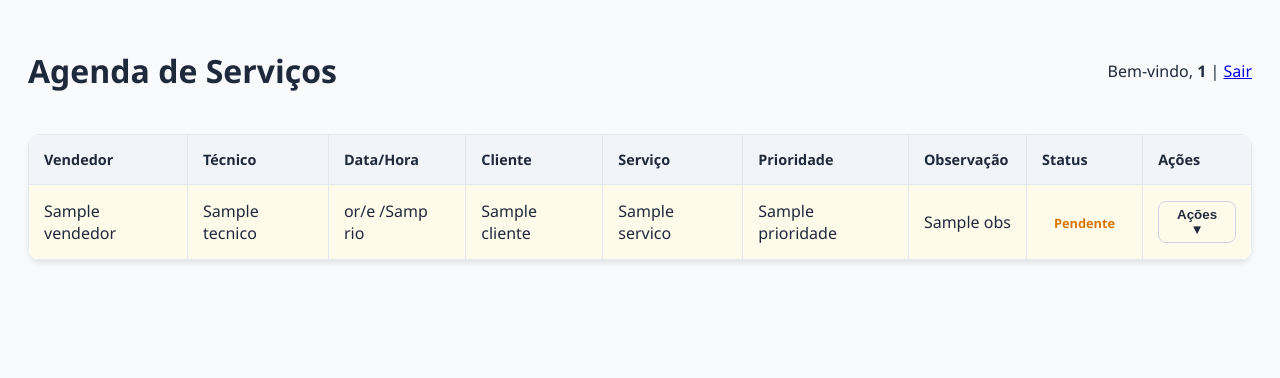
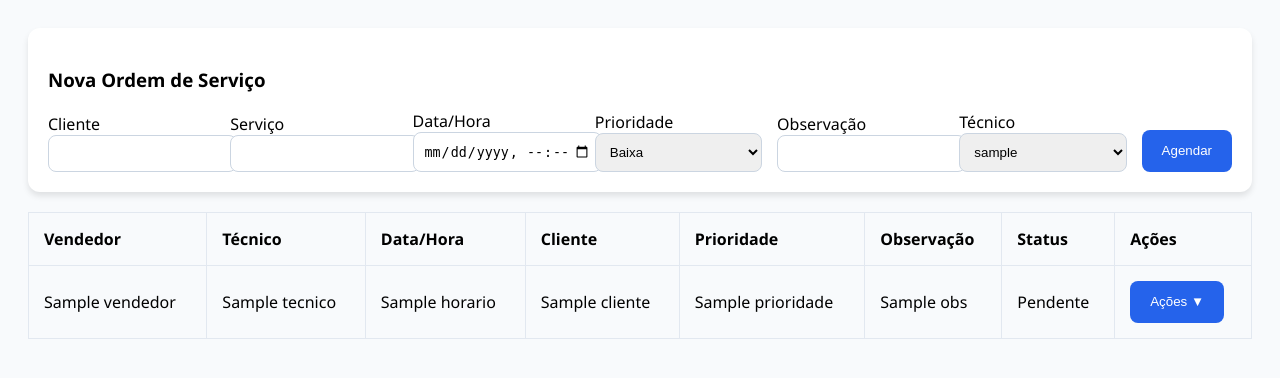
Before and after one commit to davidsonsuportelj-sys/agenda, a Flask app: template templates/index.html in a window 1280 px wide. Shown: the top 378 px of the page. Run offline with Flask 3, Linux system fonts and the light colour scheme; the visitor is signed in with stand-in values (Sample User, id 1); the template is opened without the code that fills it: most values are stand-ins (such as "Sample title", 1, 10 or a date in 2020).

Commit message:
Correção de tecnica

```diff
--- a/app.py
+++ b/app.py
@@ -1,6 +1,6 @@
 import os
 import requests
-from flask import Flask, render_template, request, redirect, url_for, abort
+from flask import Flask, render_template, request, redirect, url_for
 from flask_login import LoginManager, UserMixin, login_user, login_required, logout_user, current_user
 from supabase import create_client
 from dotenv import load_dotenv
@@ -27,44 +27,22 @@ class User(UserMixin):
         self.role = role
 
 def registrar_log(os_id, acao):
-    try:
-        supabase.table("logs_os").insert({"usuario": current_user.id, "os_id": os_id, "acao": acao}).execute()
-    except Exception as e:
-        print(f"Erro ao registrar log: {e}")
+    supabase.table("logs_os").insert({"usuario": current_user.id, "os_id": os_id, "acao": acao}).execute()
 
 def enviar_whatsapp(telefone, mensagem):
     url_zapi = f"https://api.z-api.io/instances/{ZAPI_INSTANCE_ID}/token/{ZAPI_TOKEN}/send-messages"
-    headers = {"Client-Token": ZAPI_TOKEN, "Content-Type": "application/json"}
-    payload = {"phone": telefone, "message": mensagem}
-    try:
-        response = requests.post(url_zapi, json=payload, headers=headers)
-        print(f"DEBUG Z-API Status: {response.status_code} | Resposta: {response.text}")
-    except Exception as e:
-        print(f"Erro ao comunicar com Z-API: {e}")
-
-# Notifica Admin e Vendedores ao finalizar
-def notificar_conclusao(os_id, cliente, servico):
-    # Busca telefones de Admins e Vendedores
-    usuarios_alvo = supabase.table("usuarios").select("telefone").in_("role", ["admin", "vendedor"]).execute().data
-    msg = f"✅ *OS Finalizada!*\nID: {os_id}\nCliente: {cliente}\nServiço: {servico}"
-
-    for user in usuarios_alvo:
-        if user.get('telefone'):
-            enviar_whatsapp(user['telefone'], msg)
+    requests.post(url_zapi, json={"phone": telefone, "message": mensagem}, headers={"Client-Token": ZAPI_TOKEN, "Content-Type": "application/json"})
 
 @login_manager.user_loader
 def load_user(user_id):
     response = supabase.table("usuarios").select("username, role").eq("username", user_id).single().execute()
-    if response.data: return User(response.data['username'], response.data['role'])
-    return None
+    return User(response.data['username'], response.data['role']) if response.data else None
 
 @app.route('/login', methods=['GET', 'POST'])
 def login():
     if request.method == 'POST':
-        user_in = request.form.get('username')
-        pass_in = request.form.get('password')
-        response = supabase.table("usuarios").select("*").eq("username", user_in).single().execute()
-        if response.data and response.data['password'] == pass_in:
+        response = supabase.table("usuarios").select("*").eq("username", request.form.get('username')).single().execute()
+        if response.data and response.data['password'] == request.form.get('password'):
             login_user(User(response.data['username'], response.data['role']))
             return redirect(url_for('index'))
     return render_template('login.html')
@@ -72,12 +50,9 @@ def login():
 @app.route('/')
 @login_required
 def index():
-    status_filtro = request.args.get('status', 'Todos')
     query = supabase.table("agendamentos").select("*")
     if current_user.role == 'tecnico': query = query.eq("tecnico", current_user.id)
-    elif current_user.role == 'vendedor': query = query.eq("vendedor", current_user.id)
-    agenda_full = query.execute().data
-    agenda = [item for item in agenda_full if item['status'] == status_filtro] if status_filtro != 'Todos' else agenda_full
+    agenda = query.execute().data
     tecnicos = supabase.table("usuarios").select("username").eq("role", "tecnico").execute().data
     vendedores = supabase.table("usuarios").select("username").eq("role", "vendedor").execute().data
     return render_template('index.html', agenda=agenda, role=current_user.role, user_id=current_user.id, tecnicos=tecnicos, vendedores=vendedores)
@@ -85,28 +60,25 @@ def index():
 @app.route('/agendar', methods=['POST'])
 @login_required
 def agendar():
-    if current_user.role in ['admin', 'vendedor']:
-        tec_nome = request.form.get('tecnico')
-        res = supabase.table("agendamentos").insert({
-            "cliente": request.form.get('cliente'), "servico": request.form.get('servico'), "horario": request.form.get('horario'),
-            "tecnico": tec_nome, "vendedor": request.form.get('vendedor') if current_user.role == 'admin' else current_user.id,
-            "prioridade": request.form.get('prioridade'), "obs": request.form.get('obs'), "status": "Pendente"
-        }).execute()
-        registrar_log(res.data[0]['id'], "Criou nova OS")
-        tec_data = supabase.table("usuarios").select("telefone").eq("username", tec_nome).single().execute()
-        if tec_data.data and tec_data.data.get('telefone'):
-            msg = f"🔔 *Nova OS!*\nCliente: {request.form.get('cliente')}\nServiço: {request.form.get('servico')}"
-            enviar_whatsapp(tec_data.data['telefone'], msg)
+    res = supabase.table("agendamentos").insert({
+        "cliente": request.form.get('cliente'), "servico": request.form.get('servico'), "horario": request.form.get('horario'),
+        "tecnico": request.form.get('tecnico'), "vendedor": request.form.get('vendedor') if current_user.role == 'admin' else current_user.id,
+        "prioridade": request.form.get('prioridade'), "obs": request.form.get('obs'), "status": "Pendente"
+    }).execute()
+    registrar_log(res.data[0]['id'], "Criou nova OS")
+    return redirect(url_for('index'))
+
+@app.route('/reagendar/<id>', methods=['POST'])
+@login_required
+def reagendar(id):
+    if current_user.role != 'admin': return "Acesso negado", 403
+    supabase.table("agendamentos").update({"horario": request.form.get('nova_data')}).eq("id", id).execute()
+    registrar_log(id, "Reagendou a OS")
     return redirect(url_for('index'))
 
 @app.route('/mudar_status/<id>/<novo_status>')
 @login_required
 def mudar_status(id, novo_status):
-    if novo_status == 'Concluído':
-        os_data = supabase.table("agendamentos").select("cliente, servico").eq("id", id).single().execute()
-        if os_data.data:
-            notificar_conclusao(id, os_data.data['cliente'], os_data.data['servico'])
-
     supabase.table("agendamentos").update({"status": novo_status}).eq("id", id).execute()
     registrar_log(id, f"Alterou status para {novo_status}")
     return redirect(url_for('index'))
@@ -114,21 +86,9 @@ def mudar_status(id, novo_status):
 @app.route('/cancelar/<id>')
 @login_required
 def cancelar(id):
-    # Bloqueio de acesso para técnicos
-    if current_user.role == 'tecnico':
-        return "Acesso negado: Técnicos não podem cancelar OS.", 403
-
-    os_data = supabase.table("agendamentos").select("tecnico, cliente, servico").eq("id", id).single().execute()
+    if current_user.role == 'tecnico': return "Acesso negado", 403
     supabase.table("agendamentos").update({"status": "Cancelado"}).eq("id", id).execute()
     registrar_log(id, "Cancelou a OS")
-
-    if os_data.data:
-        tec_nome = os_data.data.get('tecnico')
-        tec_data = supabase.table("usuarios").select("telefone").eq("username", tec_nome).single().execute()
-        if tec_data.data and tec_data.data.get('telefone'):
-            msg = f"🚫 *Aviso de Cancelamento*\n\nA OS do cliente *{os_data.data.get('cliente')}* ({os_data.data.get('servico')}) foi cancelada."
-            enviar_whatsapp(tec_data.data['telefone'], msg)
-
     return redirect(url_for('index'))
 
 @app.route('/logout')
@@ -138,4 +98,4 @@ def logout():
     return redirect(url_for('login'))
 
 if __name__ == '__main__':
-    app.run(host='0.0.0.0', port=5000)
+    app.run(debug=True)
--- a/templates/index.html
+++ b/templates/index.html
@@ -6,53 +6,21 @@
     <title>Agenda de Serviços</title>
     <style>
         :root { --primary: #2563eb; --bg: #f8fafc; --text: #1e293b; --white: #ffffff; }
-        body { font-family: 'Segoe UI', Tahoma, sans-serif; background: var(--bg); color: var(--text); padding: 20px; }
-
-        .header { display: flex; justify-content: space-between; align-items: center; margin-bottom: 20px; }
-        .card { background: var(--white); padding: 20px; border-radius: 12px; box-shadow: 0 4px 6px -1px rgba(0,0,0,0.1); margin-bottom: 20px; }
-
-        /* Formulário em linha com espaçamento */
+        body { font-family: 'Segoe UI', sans-serif; background: var(--bg); padding: 20px; }
+        .card { background: var(--white); padding: 20px; border-radius: 12px; box-shadow: 0 4px 6px rgba(0,0,0,0.1); margin-bottom: 20px; }
         form { display: flex; flex-wrap: wrap; gap: 15px; align-items: flex-end; }
         .field-wrapper { flex: 1; min-width: 140px; }
-
-        label { font-size: 0.85rem; font-weight: 600; margin-bottom: 5px; display: block; color: #475569; }
-        input, select { width: 100%; padding: 10px; border: 1px solid #cbd5e1; border-radius: 8px; box-sizing: border-box; }
-        button { background: var(--primary); color: white; border: none; padding: 10px 20px; border-radius: 8px; cursor: pointer; font-weight: bold; height: 42px; }
-
-        /* Tabela com bordas verticais (grid) */
-        .table-responsive { overflow-x: auto; background: var(--white); border-radius: 12px; box-shadow: 0 4px 6px -1px rgba(0,0,0,0.1); }
-        table { width: 100%; border-collapse: collapse; min-width: 900px; border: 1px solid #e2e8f0; }
-        th { background: #f1f5f9; padding: 15px; text-align: left; font-size: 0.9rem; border: 1px solid #e2e8f0; }
-        td { padding: 15px; border: 1px solid #e2e8f0; }
-
-        /* Cores de Linha */
-        .row-pendente { background-color: #fffbeb; }
-        .row-concluido { background-color: #f0fdf4; }
-        .row-cancelado { background-color: #fef2f2; }
-
-        .status-badge { padding: 6px 12px; border-radius: 20px; font-weight: 600; font-size: 0.8rem; }
-        .text-pendente { color: #d97706; }
-        .text-concluido { color: #16a34a; }
-        .text-cancelado { color: #dc2626; }
-
+        input, select { width: 100%; padding: 10px; border: 1px solid #cbd5e1; border-radius: 8px; }
+        button { background: var(--primary); color: white; border: none; padding: 10px 20px; border-radius: 8px; cursor: pointer; height: 42px; }
+        table { width: 100%; border-collapse: collapse; border: 1px solid #e2e8f0; }
+        th, td { padding: 15px; border: 1px solid #e2e8f0; text-align: left; }
         .obs-cell { max-width: 150px; overflow: hidden; text-overflow: ellipsis; white-space: nowrap; cursor: help; }
-
-        /* Dropup */
         .dropup { position: relative; display: inline-block; }
-        .dropup-content { display: none; position: absolute; bottom: 100%; right: 0; background: white; border-radius: 8px; box-shadow: 0 10px 15px rgba(0,0,0,0.1); z-index: 10; min-width: 120px; }
+        .dropup-content { display: none; position: absolute; bottom: 100%; right: 0; background: white; border-radius: 8px; box-shadow: 0 4px 10px rgba(0,0,0,0.1); z-index: 10; min-width: 200px; padding: 10px; }
         .dropup:hover .dropup-content { display: block; }
-        .dropup-content a { padding: 10px; display: block; text-decoration: none; color: var(--text); }
-        .dropup-content a:hover { background: #f8fafc; }
     </style>
 </head>
 <body>
-
-    <div class="header">
-        <h1>Agenda de Serviços</h1>
-        <div>Bem-vindo, <strong>{{ current_user.id }}</strong> | <a href="{{ url_for('logout') }}">Sair</a></div>
-    </div>
-
-    {% if role in ['admin', 'vendedor'] %}
     <div class="card">
         <h3>Nova Ordem de Serviço</h3>
         <form action="{{ url_for('agendar') }}" method="POST">
@@ -62,37 +30,35 @@
             <div class="field-wrapper"><label>Prioridade</label><select name="prioridade"><option>Baixa</option><option>Média</option><option>Alta</option></select></div>
             <div class="field-wrapper"><label>Observação</label><input type="text" name="obs"></div>
             <div class="field-wrapper"><label>Técnico</label><select name="tecnico">{% for t in tecnicos %}<option value="{{ t.username }}">{{ t.username }}</option>{% endfor %}</select></div>
-            {% if role == 'admin' %}
-            <div class="field-wrapper"><label>Vendedor</label><select name="vendedor">{% for v in vendedores %}<option value="{{ v.username }}">{{ v.username }}</option>{% endfor %}</select></div>
-            {% endif %}
             <button type="submit">Agendar</button>
         </form>
     </div>
-    {% endif %}
 
-    <div class="table-responsive">
     <table>
-            <tr><th>Vendedor</th><th>Técnico</th><th>Data/Hora</th><th>Cliente</th><th>Serviço</th><th>Prioridade</th><th>Observação</th><th>Status</th><th>Ações</th></tr>
+        <tr><th>Vendedor</th><th>Técnico</th><th>Data/Hora</th><th>Cliente</th><th>Prioridade</th><th>Observação</th><th>Status</th><th>Ações</th></tr>
         {% for item in agenda %}
-            <tr class="{% if item.status == 'Pendente' %}row-pendente{% elif item.status == 'Concluído' %}row-concluido{% elif item.status == 'Cancelado' %}row-cancelado{% endif %}">
+        <tr>
             <td>{{ item.vendedor }}</td><td>{{ item.tecnico }}</td>
-                <td>{{ item.horario[8:10] }}/{{ item.horario[5:7] }}/{{ item.horario[0:4] }} {{ item.horario[11:16] }}</td>
-                <td>{{ item.cliente }}</td><td>{{ item.servico }}</td><td>{{ item.prioridade }}</td>
+            <td>{{ item.horario }}</td><td>{{ item.cliente }}</td><td>{{ item.prioridade }}</td>
             <td class="obs-cell" title="{{ item.obs }}">{{ item.obs }}</td>
-                <td><span class="status-badge {% if item.status == 'Pendente' %}text-pendente{% elif item.status == 'Concluído' %}text-concluido{% elif item.status == 'Cancelado' %}text-cancelado{% endif %}">{{ item.status }}</span></td>
+            <td>{{ item.status }}</td>
             <td>
-                    {% if item.status == 'Pendente' %}
-                    <div class="dropup"><button style="background: none; border: 1px solid #cbd5e1; color: var(--text); padding: 5px 10px; cursor: pointer;">Ações ▼</button>
+                <div class="dropup">
+                    <button>Ações ▼</button>
                     <div class="dropup-content">
                         <a href="{{ url_for('mudar_status', id=item.id, novo_status='Concluído') }}">Finalizar</a>
-                            {% if role != 'tecnico' %}<a href="{{ url_for('cancelar', id=item.id) }}">Cancelar</a>{% endif %}
+                        {% if role == 'admin' %}
+                        <form action="{{ url_for('reagendar', id=item.id) }}" method="POST">
+                            <input type="datetime-local" name="nova_data" required>
+                            <button type="submit">Reagendar</button>
+                        </form>
+                        {% endif %}
+                        <a href="{{ url_for('cancelar', id=item.id) }}">Cancelar</a>
                     </div>
                 </div>
-                    {% endif %}
             </td>
         </tr>
         {% endfor %}
     </table>
-    </div>
 </body>
 </html>
```
Lines whose indentation alone changed are shown as unchanged.
